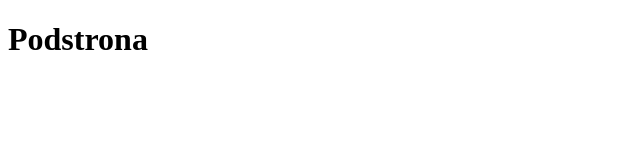
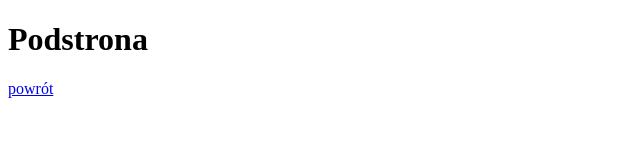
Before and after one commit to Krystian444/Krystian.github.io, a plain HTML site: page index.html in a window 1280 px wide. Shown: the full height of the page, 0-640 px from the left. Drawn offline with Linux system fonts and the light colour scheme.

Commit message:
Update index.html

```diff
--- a/index.html
+++ b/index.html
@@ -7,5 +7,7 @@
 </head>
 <body>
     <h1>Podstrona</h1>
+    <a href="https://krystian444.github.io/Krystian.github.io/konfiguratorstylow.html">powrót</a>
 </body>
+
 </html>
```
